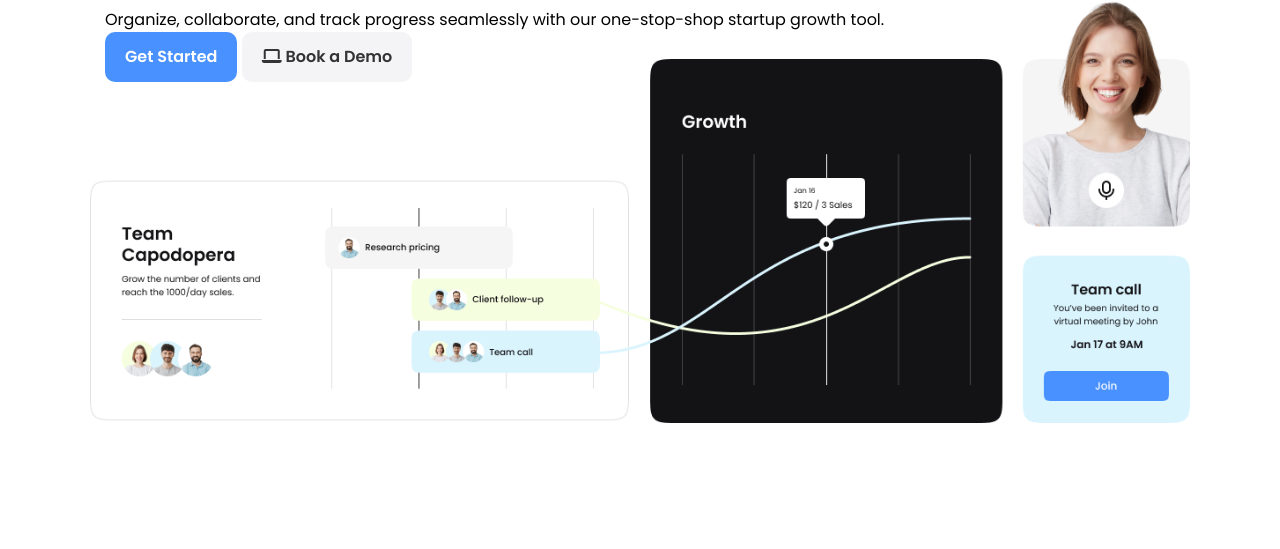
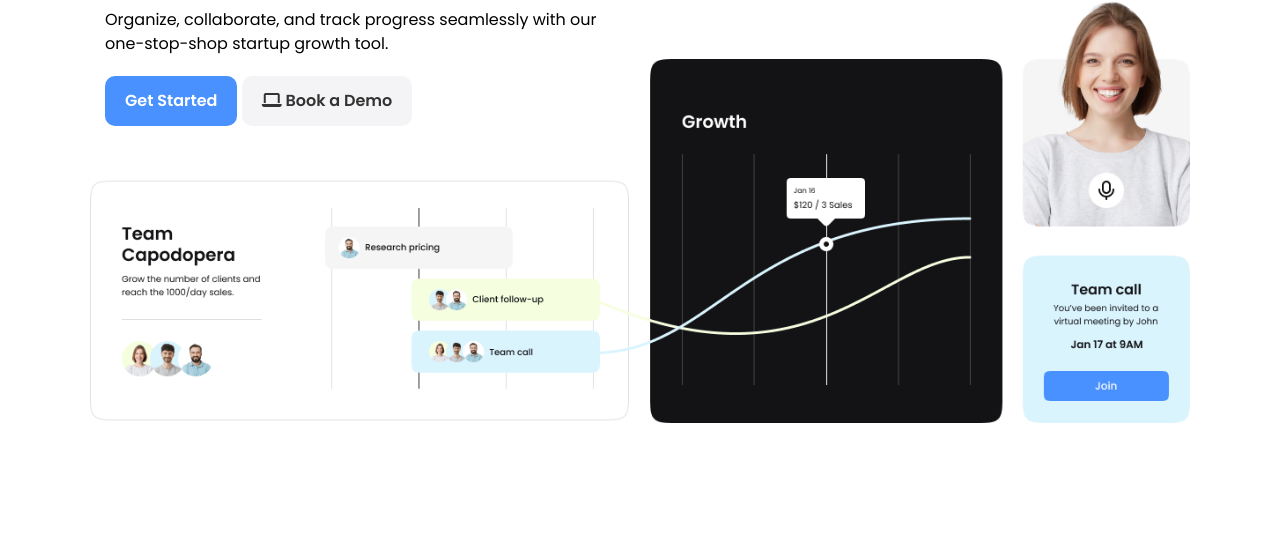
Before and after one commit to Annie-Huang/saas-landing-page, a website: page index.html in a window 1280 px wide. Shown: the part 251-800 px from the top of the page. Drawn offline with Linux system fonts and the light colour scheme.

Commit message:
Style the hero content

```diff
--- a/css/style.css
+++ b/css/style.css
@@ -71,6 +71,14 @@ img {
   background-size: contain;
   background-position: center bottom;
   height: 550px;
+}
+
+.hero .hero-content {
+  width: 70%;
+}
+.hero .hero-text {
+  width: 70%;
+  margin-bottom: 20px;
 }
 
 /* Utility Classes */
```
